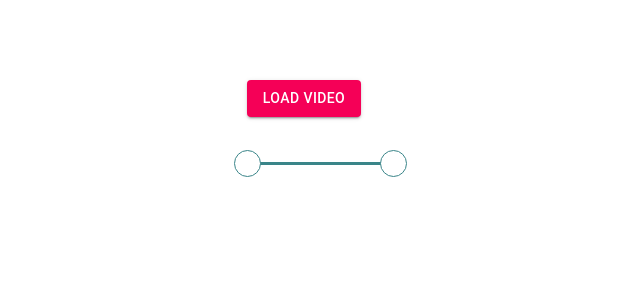
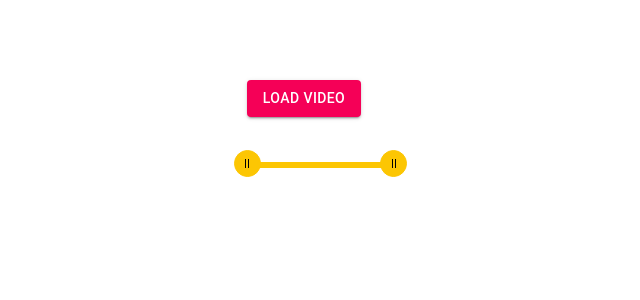
Before and after one commit to jamestimotiwu/trim_app, a React (Create React App) app in the folder client/: page / in a window 1280 px wide. Shown: the top 300 px of the page, without its empty margins (320-960 px from the left). Built offline with nearby package versions, Linux system fonts and the light colour scheme.

Commit message:
Video playback on slider change and slider design changes

```diff
--- a/client/src/pages/Load.js
+++ b/client/src/pages/Load.js
@@ -1,6 +1,15 @@
 import React, { Component } from 'react';
 import {withStyles, Slider, Typography, Button, Input, Grid} from '@material-ui/core';
 import './Load.css';
+
+function VideoThumbComponent(props) {
+  return (
+    <span {...props}>
+      <span className="bar" />
+      <span className="bar" />
+    </span>
+  );
+}
 
 class Load extends Component {
   constructor(props) {
@@ -8,12 +17,28 @@ class Load extends Component {
 
     this.state = {
       videos: [],
+      sliderValue: [0,100],
       status: 'pending'
     };
 
     this.handleLoadVideo = this.handleLoadVideo.bind(this);
+    this.handleUpdateVideo = this.handleUpdateVideo.bind(this);
   }
 
+
+  handleUpdateVideo(event, value) {
+    console.log(value)
+    let newDuration = this.refs.vidRef.duration
+    if (this.state.sliderValue[0] != value[0])
+        newDuration = (value[0]/100) * newDuration
+    else
+        newDuration = (value[1]/100) * newDuration
+    this.refs.vidRef.currentTime = newDuration
+    console.log(newDuration)
+    this.setState({
+      sliderValue: value
+    });
+  }
 
   handleLoadVideo(event) {
     const videos = []
@@ -33,7 +58,7 @@ class Load extends Component {
   renderVideo() {
     return this.state.videos.map(video => {
       return (
-        <video width="100%" height="auto">
+        <video ref="vidRef" width="100%" height="auto">
           <source src={video[1]}/>
         </video>
       );
@@ -43,27 +68,34 @@ class Load extends Component {
   render() {
     const VideoSlider = withStyles({
       root: {
-        color: '#3a8589',
-        height: 3,
+        color: '#fcc603',
+        height: 6,
         padding: '13px 0',
       },
       thumb: {
-        height: 27,
-        width: 27,
-        backgroundColor: '#fff',
+        height: '27px',
+        width: '27px',
+        backgroundColor: '#fcc603',
         border: '1px solid currentColor',
         marginTop: -12,
         marginLeft: -13,
+        '& .bar': {
+          height: 9,
+          width: 1,
+          backgroundColor: '#000',
+          marginLeft: 1,
+          marginRight: 1,
+        }
       },
       active: {
       },
       track: {
-        height: 3,
+        height: 6,
       },
       rail: {
-        color: 'd8d8d8',
+        color: '#d8d8d8',
         opacity: 1,
-        height: 1,
+        height: 3,
       },
     })(Slider);
 
@@ -96,7 +128,11 @@ class Load extends Component {
             </div>
           </Grid>
           <Grid item xs={12}>
-            <VideoSlider defaultValue={[0, 100]} />
+            <VideoSlider
+                ThumbComponent={VideoThumbComponent}
+                defaultValue={this.state.sliderValue}
+                onChangeCommitted={this.handleUpdateVideo}
+            />
           </Grid>
         </Grid>
       </div>
```
Also changed, not shown: 2 other files (tests, documents, lock files or other folders).
